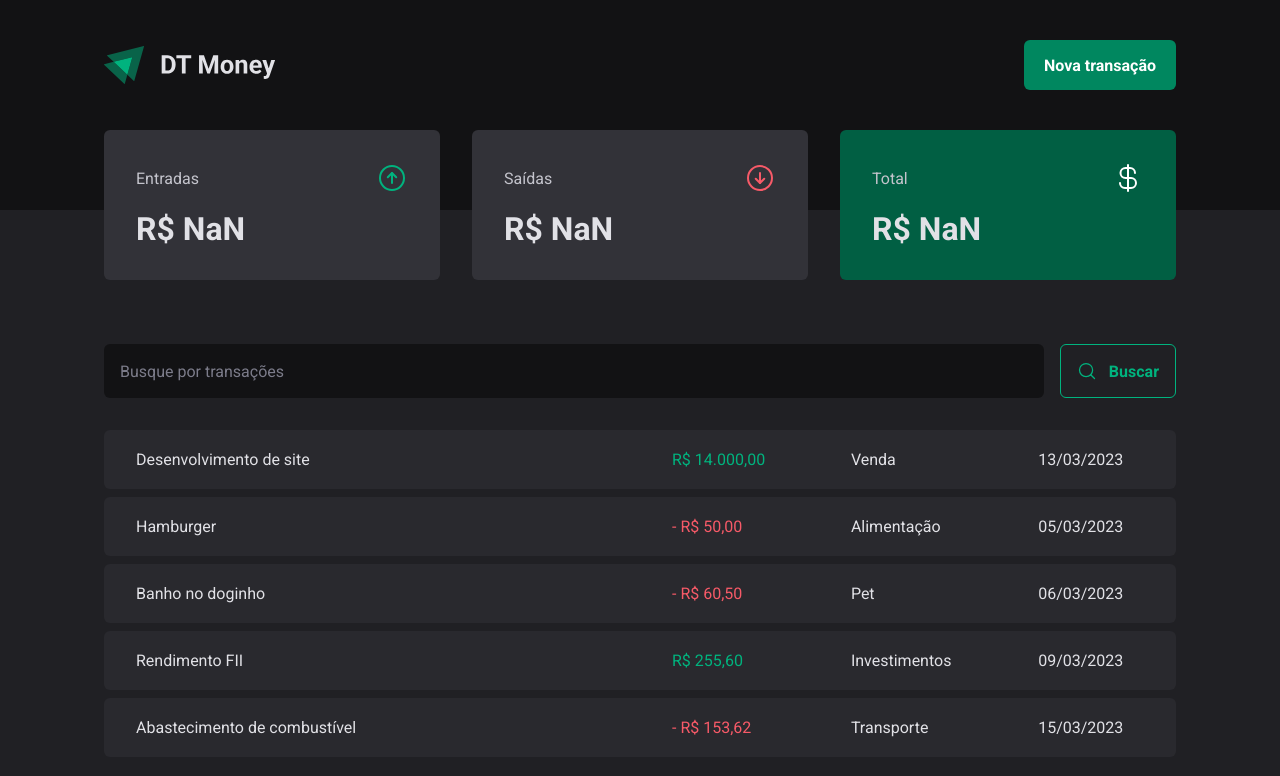
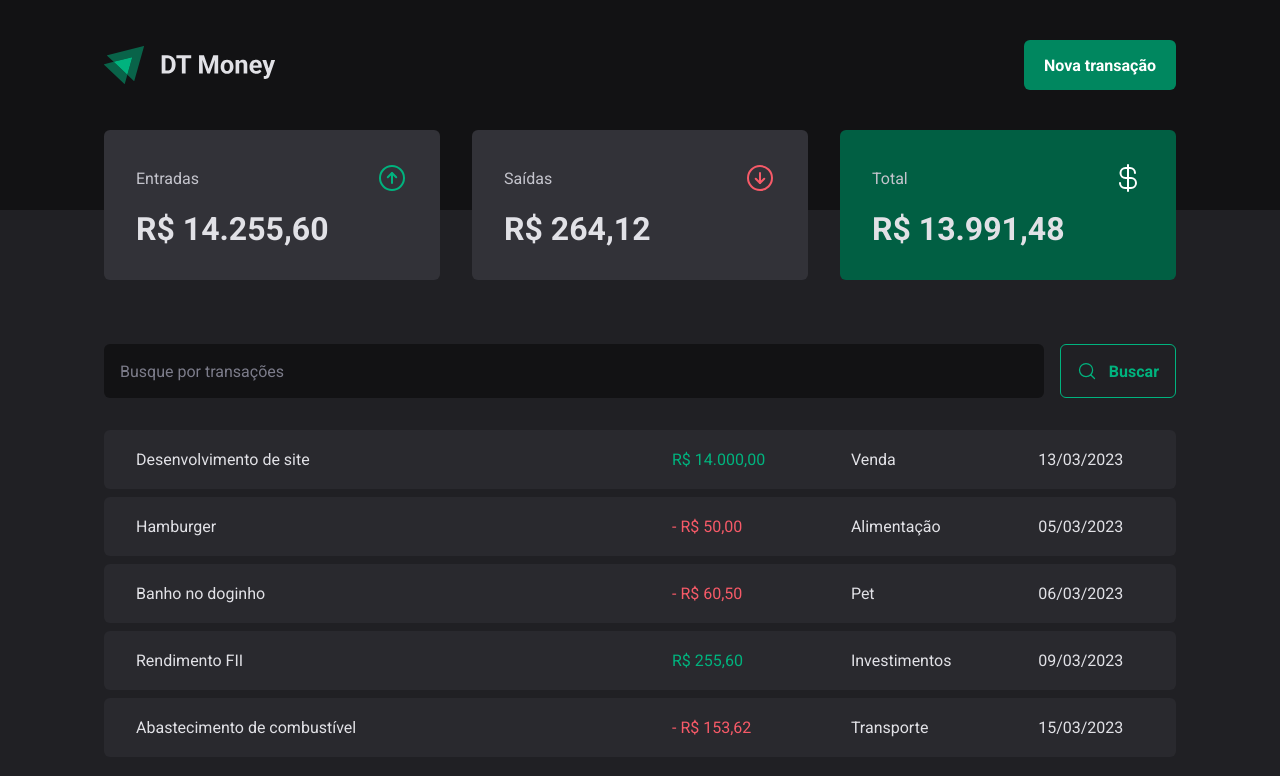
Before and after one commit to vanor-cardozo/dt-money, a React (Vite) app: page / in a window 1280 px wide. Shown: the top 776 px of the page. Built offline with nearby package versions, Linux system fonts and the light colour scheme; data requests are answered from the project's data file.

Commit message:
fix: Correção para uso do hook personalizado

```diff
--- a/src/components/Summary/index.tsx
+++ b/src/components/Summary/index.tsx
@@ -4,7 +4,8 @@ import { priceFormatter } from '../../utils/formatter'
 import { useSummary } from '../../hooks/useSummary'
 
 export function Summary() {
-  const summary = useSummary
+  const summary = useSummary()
+  console.log('************', summary)
 
   return (
     <SummaryContainer>
```
